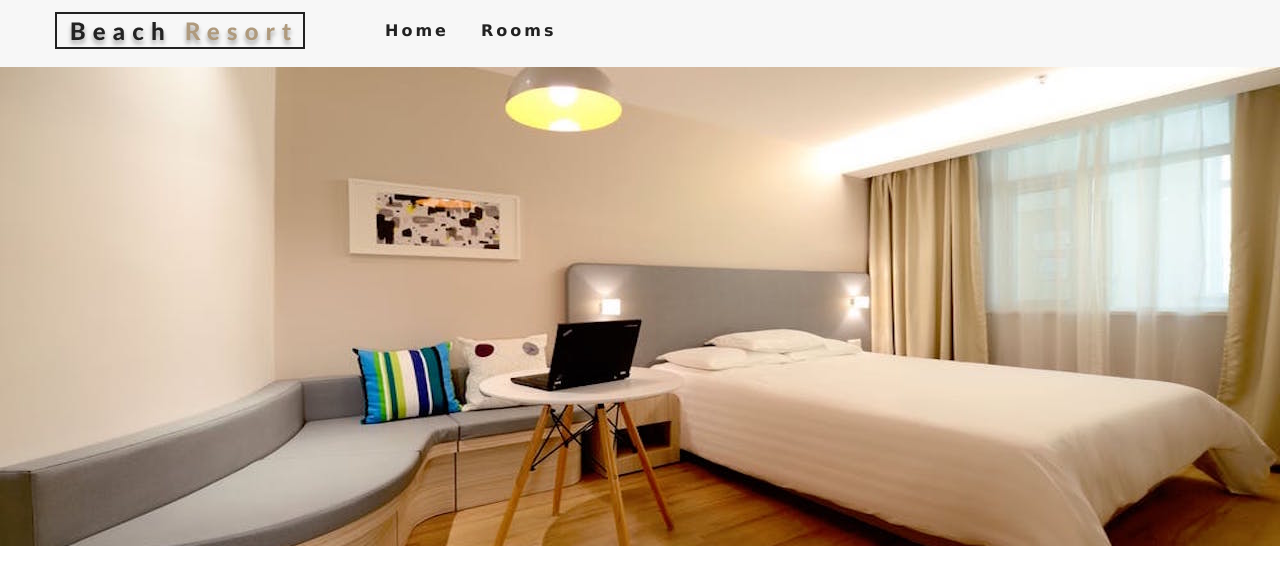
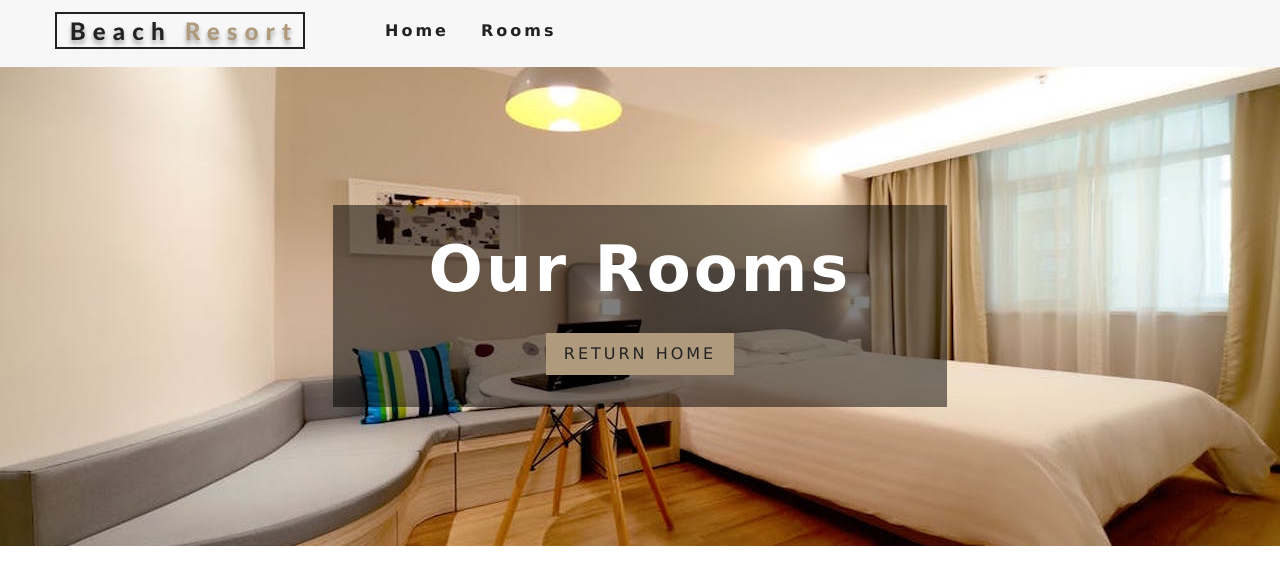
Before and after one commit to OstapHetman/learn-react, a React (Create React App) app in the folder resort/: page /rooms in a window 1280 px wide. Shown: the top 584 px of the page. Built offline with nearby package versions, Linux system fonts and the light colour scheme.

Commit message:
finised with hero and banner

```diff
--- a/resort/src/pages/Error.js
+++ b/resort/src/pages/Error.js
@@ -1,6 +1,14 @@
 import React from 'react'
 import Hero from '../components/Hero';
+import Banner from '../components/Banner'
+import {Link} from 'react-router-dom'
 
 export default function Error() {
-    return <Hero />
+    return <Hero>
+        <Banner title="404" subtitle="page not foud">
+            <Link to="/" className="btn btn-primary">
+                return home
+            </Link>
+        </Banner>
+    </Hero>
 }
--- a/resort/src/pages/Rooms.js
+++ b/resort/src/pages/Rooms.js
@@ -1,8 +1,16 @@
 import React from 'react'
 import Hero from '../components/Hero';
+import Banner from '../components/Banner'
+import {Link} from 'react-router-dom'
 
 const Rooms = () => {
-    return <Hero hero="roomsHero" />
+    return <Hero hero="roomsHero">
+            <Banner title="our rooms">
+                <Link to="/" className="btn-primary">
+                    return home
+                </Link>
+            </Banner>
+        </Hero>
 }
 
 export default Rooms
```
